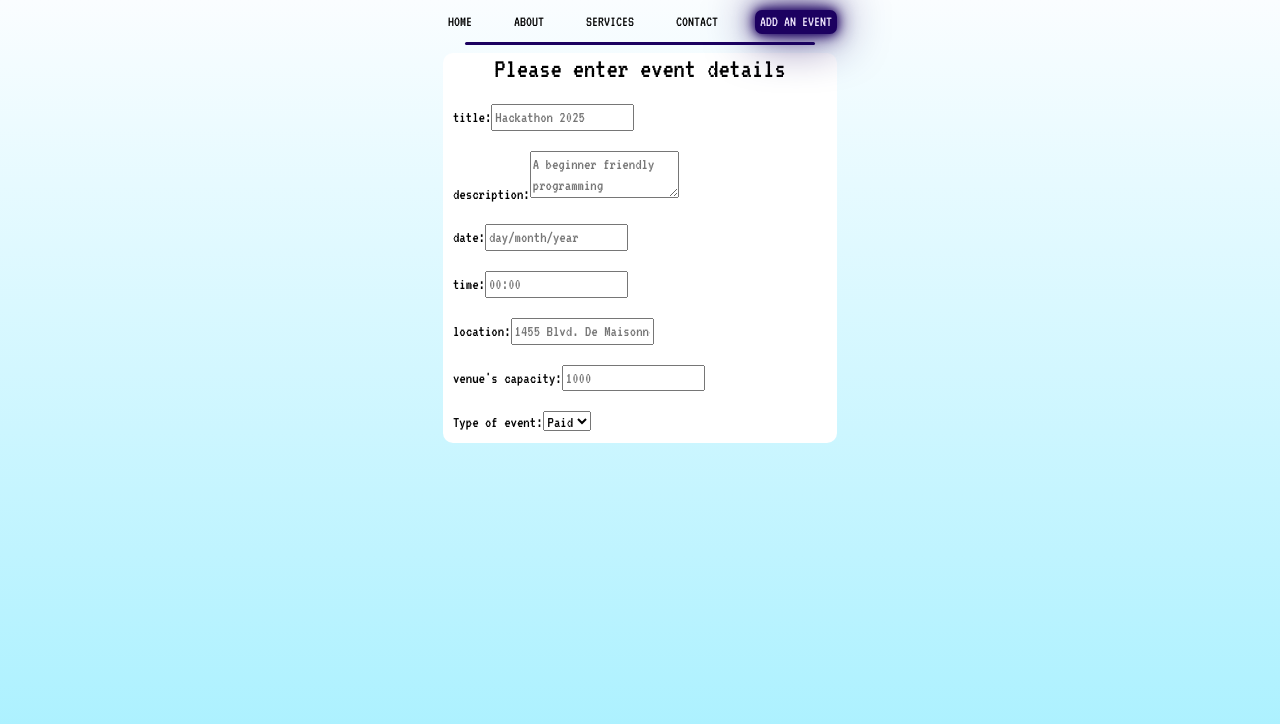
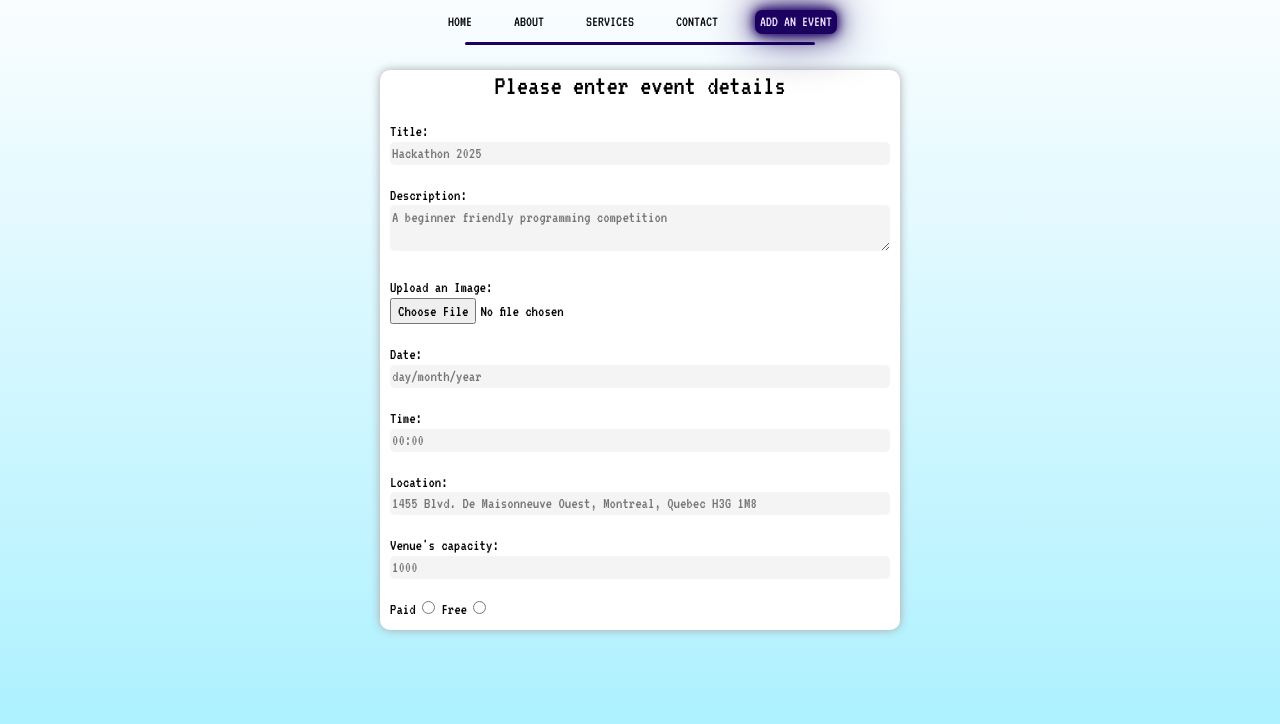
Before and after one commit to SOEN341-2025/Frontend, a React (Vite) app: page /Add_event_page in a window 1280 px wide. Shown: the top 724 px of the page. Built offline with nearby package versions, Linux system fonts and the light colour scheme.

Commit message:
added style to add an event page.

```diff
--- a/src/App.css
+++ b/src/App.css
@@ -13,11 +13,6 @@
   -moz-osx-font-smoothing: grayscale;
 }
 
-body {
-    background: linear-gradient(#1584e4, #e83186);
-    height: 100%;
-    color: #000000;
-}
 /* the global page font*/
 body, html {
    font-family: 'VT323', monospace;
@@ -34,7 +29,7 @@ body{
 }
 
 html,body {
-  height: 100vh;
+  min-height: 100vh;
   width: 100vw;
   margin: 0;
   padding: 0;
--- a/src/components/AddEventForm.jsx
+++ b/src/components/AddEventForm.jsx
@@ -16,8 +16,8 @@ export default function AddEventForm(){
       date : '',
       location : '',
       time : '',
-      typeOfEvent: ''
-
+      typeOfEvent: '',
+      image: ''
     }
   );
 
@@ -36,61 +36,70 @@ export default function AddEventForm(){
 
     <form>
       <h3 style={{textAlign : "center"}}>Please enter event details</h3>
-      <label>title:
-        <input type="text" id ="title" name ="title" value ={eventForm.name} onChange={editEventForm} placeholder='Hackathon 2025'/>
+
+
+      <label>Title: <br/>
+        <input className='inputStyle' type="text" id ="title" name ="title" value ={eventForm.name} onChange={editEventForm} placeholder='Hackathon 2025'/>
       </label>
 
       <br/>
 
-      <label>description:
-        <textarea type="text" id="description" name='description' value= {eventForm.name} onChange = {editEventForm} placeholder='A beginner friendly programming competition'/>
+      <label>Description: <br/>
+        <textarea className='inputStyle' type="text" id="description" name='description' value= {eventForm.name} onChange = {editEventForm} placeholder='A beginner friendly programming competition'/>
       </label>
 
       <br/>
 
-      <label>date:
-        <input type="text" id="description" name='description' value= {eventForm.name} onChange = {editEventForm} placeholder='day/month/year'/>
+      <label>Upload an Image: <br/>
+        <input type='file' id="image" name="image" value={eventForm.name} accept='image/*' onChange={editEventForm}/>
+      </label>
+
+      <br/>
+
+      <label>Date:<br/>
+        <input className='inputStyle' type="text" id="description" name='description' value= {eventForm.name} onChange = {editEventForm} placeholder='day/month/year'/>
 
       </label>
 
       <br/>
 
 
-      <label>time:
-        <input type="text" id="description" name='description' value= {eventForm.name} onChange = {editEventForm} placeholder='00:00'/>
+      <label>Time: <br/>
+        <input className='inputStyle' type="text" id="description" name='description' value= {eventForm.name} onChange = {editEventForm} placeholder='00:00'/>
 
       </label>
 
       <br/>
 
-      <label>location:
-        <input type="text" id="location" name='location' value= {eventForm.name} onChange = {editEventForm} placeholder='1455 Blvd. De Maisonneuve Ouest, Montreal, Quebec H3G 1M8'/>
+      <label>Location: <br/>
+        <input className='inputStyle' type="text" id="location" name='location' value= {eventForm.name} onChange = {editEventForm} placeholder='1455 Blvd. De Maisonneuve Ouest, Montreal, Quebec H3G 1M8'/>
 
       </label>
 
       <br/>
 
-      <label>venue's capacity:
-        <input type="text" id="capacity" name='capacity' value= {eventForm.name} onChange = {editEventForm} placeholder='1000'/>
+      <label>Venue's capacity: <br/>
+        <input className='inputStyle' type="text" id="capacity" name='capacity' value= {eventForm.name} onChange = {editEventForm} placeholder='1000'/>
 
       </label>
 
       <br/>
+      <label >
 
-      <label>Type of event:
-        <select id="typeOfEvent" name="typeOfEvent" value ={eventForm.typeOfEvent} onChange = {editEventForm}>
-          <option value="paid">Paid</option>
-          <option value="free">Free</option>
-
-        </select>
+        {"Paid "}
+        <input type='radio'name='typeOfEvent' id='paidEvent' value="paid" onClick={editEventForm}/>
+        {" "}
+        {"Free "}
+        <input type='radio'name='typeOfEvent' id='paidEvent' value="free" onClick={editEventForm}/>
 
       </label>
 
+      {/* This only appears if the user selects the event to be a paid event in the form*/}
       <div>
           {eventForm.typeOfEvent === "paid"? (
 
-            <label> ticket price:
-              <input type='text' id='price' name='price' value ={eventForm.price} onChange = {editEventForm} placeholder='50'/>
+            <label> Ticket price:<br/>
+              <input className='inputStyle' type='text' id='price' name='price' value ={eventForm.price} onChange = {editEventForm} placeholder='50'/>
             </label>
 
           ):(
--- a/src/pages/addEventPage/addEventPage.css
+++ b/src/pages/addEventPage/addEventPage.css
@@ -1,9 +1,31 @@
 form {
+    margin-top: 25px;
     background-color: rgb(255, 255, 255);
     border-radius: 10px;
-
+    outline: none;
+    box-shadow: 0 0 10px rgb(169, 169, 169);
 }
 
 label {
     padding: 10px;
 }
+
+.inputStyle {
+
+    background-color: rgb(244, 244, 244);
+    border-radius: 5px;
+    width:500px;
+    color: black;
+    border-style: hidden;
+
+}
+
+.inputStyle:hover {
+    background-color: rgb(202, 210, 226);
+}
+
+.inputStyle:focus {
+    outline: none;
+    background-color: rgb(31, 41, 61);
+    color: white;
+}
```
